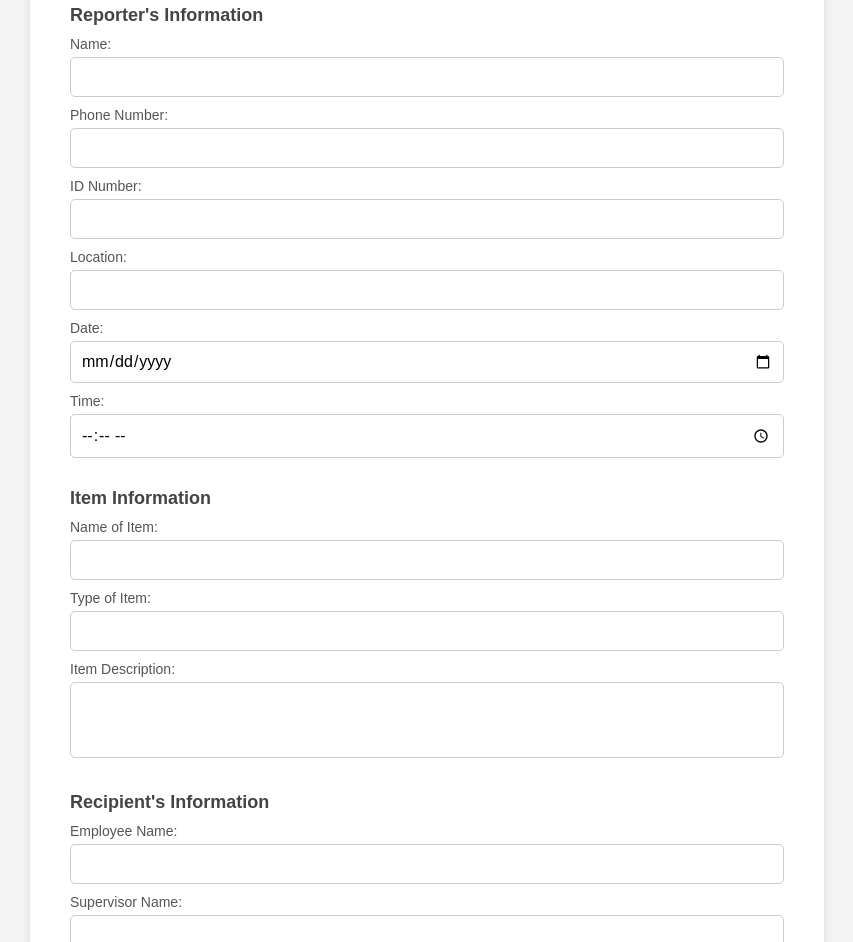
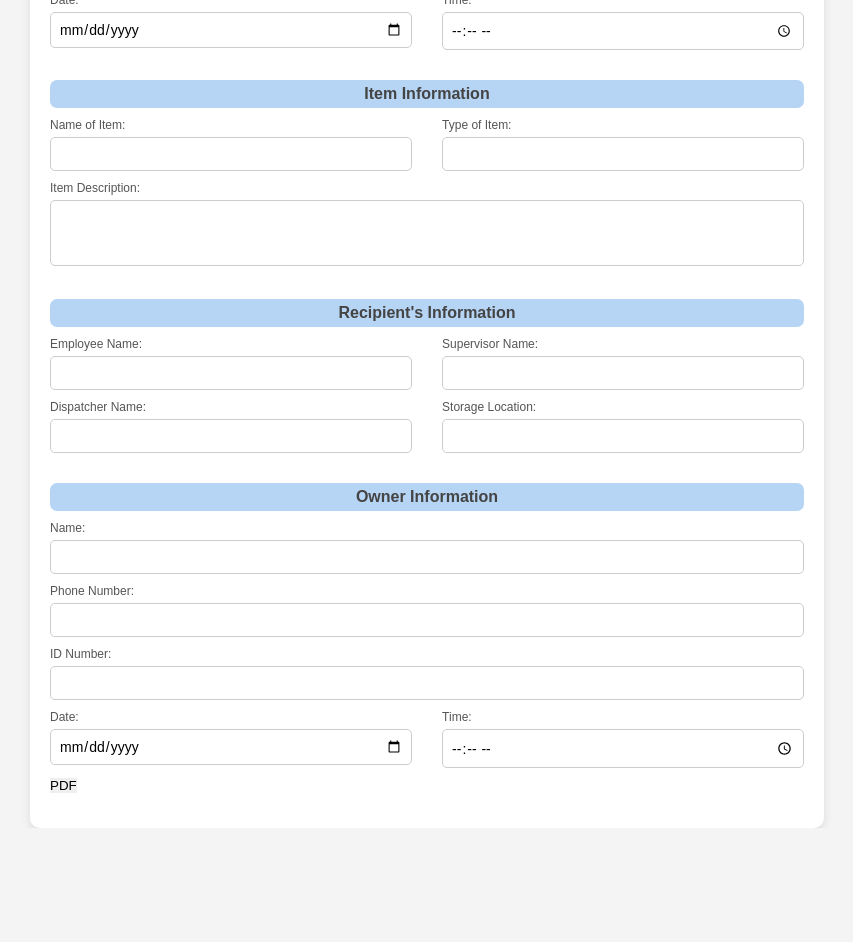
Before and after one commit to vVorTyy/dddd, a plain HTML site: page index.html in a window 1280 px wide. Shown: the part 122-1064 px from the top of the page, without its empty margins (213-1066 px from the left). After the commit the page ends 950 px from the top, so only its background shows below. Drawn offline with nearby package versions, Linux system fonts and the light colour scheme.

Commit message:
first commit

```diff
--- a/index.html
+++ b/index.html
@@ -11,73 +11,112 @@
 <body>
 
     <div class="a4-container" id="all">
-        <h2>Lost and Found Report</h2>
+        <div class="header">
+            <h2>Lost And Found Form</h2>
+            <img src="./logo.png" alt="">
+            <h2>Security Management</h2>
+        </div>
+
 
         <form id="myForm">
-
-
-            <!-- قسم المبلغ عن المفقود -->
+            <div>
                 <h3>Reporter's Information</h3>
+            </div>
+            <div class="row">
+                <div class="column">
                     <label for="reporterName">Name:</label>
                     <input type="text" id="reporterName" required>
-
+                </div>
+                <div class="column">
                     <label for="reporterPhone">Phone Number:</label>
                     <input type="text" id="reporterPhone" required>
+                </div>
+            </div>
 
+            <div class="row">
+                <div class="column">
                     <label for="reporterID">ID Number:</label>
                     <input type="text" id="reporterID" required>
-
+                </div>
+                <div class="column">
                     <label for="location">Location:</label>
                     <input type="text" id="location" required>
+                </div>
+            </div>
 
+            <div class="row">
+                <div class="column">
                     <label for="date">Date:</label>
                     <input type="date" id="date" required>
-
+                </div>
+                <div class="column">
                     <label for="time">Time:</label>
                     <input type="time" id="time" required>
+                </div>
+            </div>
 
             <h3>Item Information</h3>
+            <div class="row">
+                <div class="column">
                     <label for="itemName">Name of Item:</label>
                     <input type="text" id="itemName" required>
-
+                </div>
+                <div class="column">
                     <label for="itemType">Type of Item:</label>
                     <input type="text" id="itemType" required>
+                </div>
+            </div>
 
             <label for="itemDescription">Item Description:</label>
             <textarea id="itemDescription" rows="3" required></textarea>
 
-            <!-- قسم بيانات المستلم -->
             <h3>Recipient's Information</h3>
+            <div class="row">
+                <div class="column">
                     <label for="employeeName">Employee Name:</label>
-            <input type="text" id="employeeName" required>
+                    <input type="text" id="employeeName">
+                </div>
+                <div class="column">
+                    <label for="supervisorName">Supervisor Name:</label>
+                    <input type="text" id="supervisorName">
+                </div>
 
-            <label for="supervisorName">Supervisor Name:</label>
-            <input type="text" id="supervisorName" required>
+            </div>
 
+            <div class="row">
+                <div class="column">
                     <label for="dispatcherName">Dispatcher Name:</label>
-            <input type="text" id="dispatcherName" required>
+                    <input type="text" id="dispatcherName">
+                </div>
+                <div class="column">
+                    <label for="storageLocation">Storage Location:</label>
+                    <input type="text" id="storageLocation">
+                </div>
 
-            <label for="storageLocation">Storage Location:</label>
-            <input type="text" id="storageLocation" required>
+            </div>
 
-            <!-- قسم بيانات صاحب المفقود -->
             <h3>Owner Information</h3>
             <label for="ownerName">Name:</label>
-            <input type="text" id="ownerName" required>
+            <input type="text" id="ownerName">
 
             <label for="ownerPhone">Phone Number:</label>
-            <input type="text" id="ownerPhone" required>
+            <input type="text" id="ownerPhone">
 
             <label for="ownerID">ID Number:</label>
-            <input type="text" id="ownerID" required>
+            <input type="text" id="ownerID">
 
-            <label for="retrievalDate">Date of Retrieval:</label>
-            <input type="date" id="retrievalDate" required>
+            <div class="row">
+                <div class="column">
+                    <label for="date">Date:</label>
+                    <input type="date" id="date" required>
+                </div>
+                <div class="column">
+                    <label for="time">Time:</label>
+                    <input type="time" id="time" required>
+                </div>
+            </div>
 
-            <label for="retrievalTime">Time of Retrieval:</label>
-            <input type="time" id="retrievalTime" required>
-
-            <button type="button" onclick="download_pdf()">Download PDF</button>
+            <button type="button" onclick="download_pdf()">PDF</button>
         </form>
     </div>
 
--- a/script.js
+++ b/script.js
@@ -5,7 +5,7 @@ function download_pdf() {
         .set({
             margin: 0,
             filename: "lost_and_found_report.pdf",
-            image: { type: 'jpeg', quality: 0.98 },
+            image: { type: 'jpeg', quality: 1 },
             html2canvas: { scale: 2 },
             jsPDF: { unit: 'mm', format: 'a4', orientation: 'portrait' }
         })
--- a/style.css
+++ b/style.css
@@ -12,19 +12,20 @@ body {
     display: flex;
     justify-content: center;
     align-items: center;
-    height: 150vh;
+    height: 100vh;
     padding: 20px;
 }
 
 /* جعل الفورم بحجم A4 دائمًا */
 .a4-container {
     background: #fff;
-    width: 794px;  /* عرض ورقة A4 عند 96dpi */
-    height: 1123px; /* ارتفاع ورقة A4 عند 96dpi */
-    padding: 40px;
+    width: 794px;
+    height: 1100px;
+    padding: 20px;
     border-radius: 10px;
     box-shadow: 0px 4px 10px rgba(0, 0, 0, 0.1);
     overflow: auto;
+    font-size: 12px; /* تصغير الخط */
 }
 
 /* العناوين */
@@ -32,30 +33,46 @@ h2 {
     text-align: center;
     margin-bottom: 15px;
     color: #333;
+    font-size: 10px;
+    padding-top: 18px;
 }
-
 h3 {
     color: #444;
     margin-top: 20px;
     margin-bottom: 10px;
-    font-size: 18px;
+    font-size: 16px; /* تصغير حجم العناوين الفرعية */
+    background-color: #7ab1eb8b;
+    text-align: center;
+    border-radius: 7px;
+    padding: 5px 0px;
+}
+
+/* تنسيق الحقول بجانب بعضها */
+.row {
+    display: flex;
+    justify-content: space-between;
+    gap: 10px;
+}
+
+.column {
+    width: 48%;
 }
 
 /* تنسيق الحقول */
 label {
     display: block;
-    font-size: 14px;
+    font-size: 12px; /* تصغير حجم الخط */
     color: #555;
     margin-bottom: 5px;
 }
 
 input, textarea {
     width: 100%;
-    padding: 10px;
+    padding: 8px; /* تصغير حجم الحقول */
     margin-bottom: 10px;
     border: 1px solid #ccc;
     border-radius: 5px;
-    font-size: 16px;
+    font-size: 14px; /* تصغير الخط */
 }
 
 textarea {
@@ -64,20 +81,19 @@ textarea {
 
 /* تنسيق الزر */
 button {
-    background-color: #007bff;
-    color: #fff;
-    padding: 12px;
-    border: none;
-    border-radius: 5px;
-    cursor: pointer;
-    font-size: 16px;
-    width: 100%;
-    transition: 0.3s;
+    border: #fff;
 }
 
-button:hover {
-    background-color: #0056b3;
+.header{
+    display: flex;
+    justify-content: space-between;
+    align-items: center;
 }
+.header img{
+    width: 100px;
+}
+
+
 
 /* إعدادات الطباعة */
 @media print {
```
Also changed, not shown: Screenshot 2025-03-09 023518.png (deleted), logo png sup.png (added), logo.png (added). Lines whose indentation alone changed are shown as unchanged.
